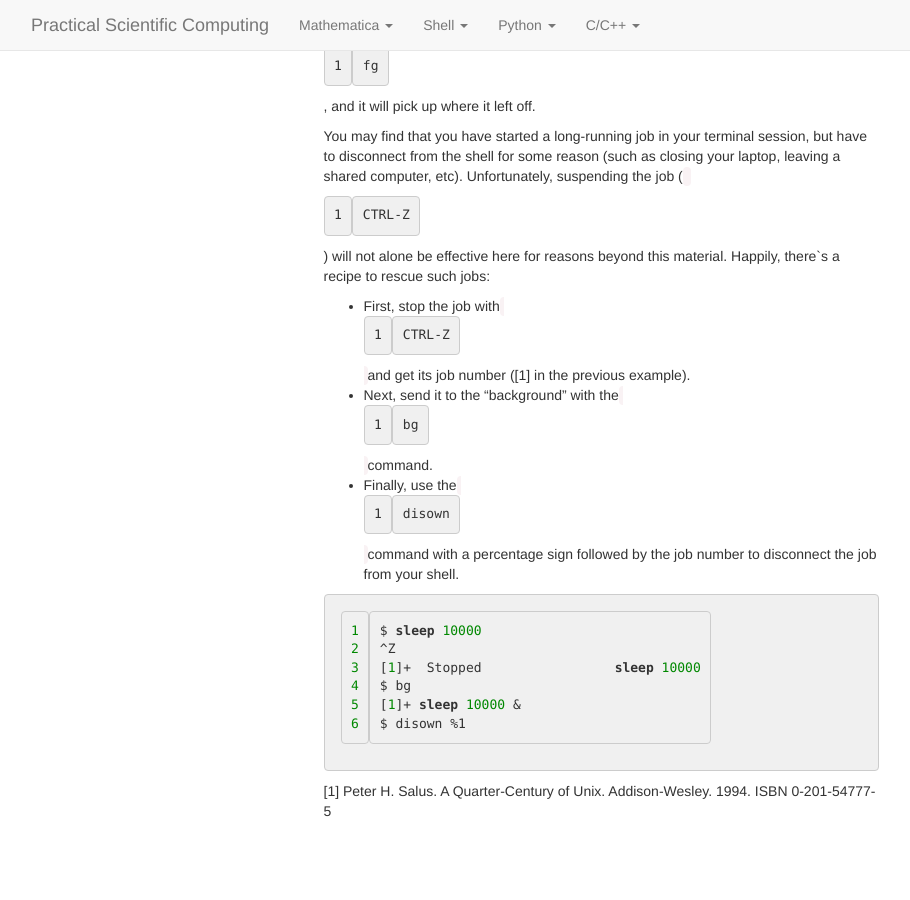
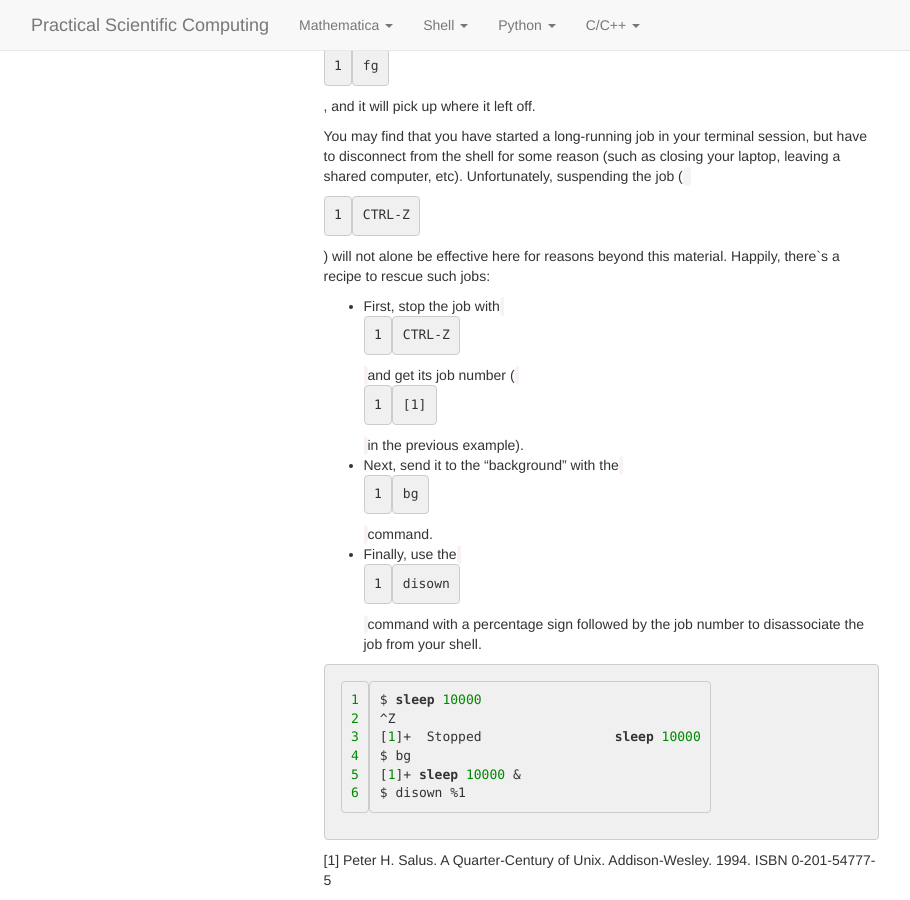
Before and after one commit to practical-scientific-computing/practical-scientific-computing.github.io, a Jekyll site: the page built from shell/04-workflow.md, in a window 1280 px wide and 900 px high, scrolled down 5309 px. Shown: the whole window, without its empty margins (39-949 px from the left). Built offline with Jekyll 4.4.1, drawn with Linux system fonts in a browser that asks for light colours; nearby versions of some CDN libraries; before the commit the page ends 6140 px from its top, so only the background shows below that.

Commit message:
minor tweaks

````diff
--- a/shell/04-workflow.md
+++ b/shell/04-workflow.md
@@ -175,9 +175,9 @@ Once the process is stopped, you can resume it by simply typing `fg`, and it wil
 
 You may find that you have started a long-running job in your terminal session, but have to disconnect from the shell for some reason (such as closing your laptop, leaving a shared computer, etc). Unfortunately, suspending the job (`CTRL-Z`) will not alone be effective here for reasons beyond this material. Happily, there`s a recipe to rescue such jobs:
 
-* First, stop the job with `CTRL-Z` and get its job number ([1] in the previous example).
+* First, stop the job with `CTRL-Z` and get its job number (`[1]` in the previous example).
 * Next, send it to the "background" with the `bg` command.
-* Finally, use the `disown` command with a percentage sign followed by the job number to disconnect the job from your shell.
+* Finally, use the `disown` command with a percentage sign followed by the job number to disassociate the job from your shell.
 
 ```console
 $ sleep 10000
````
